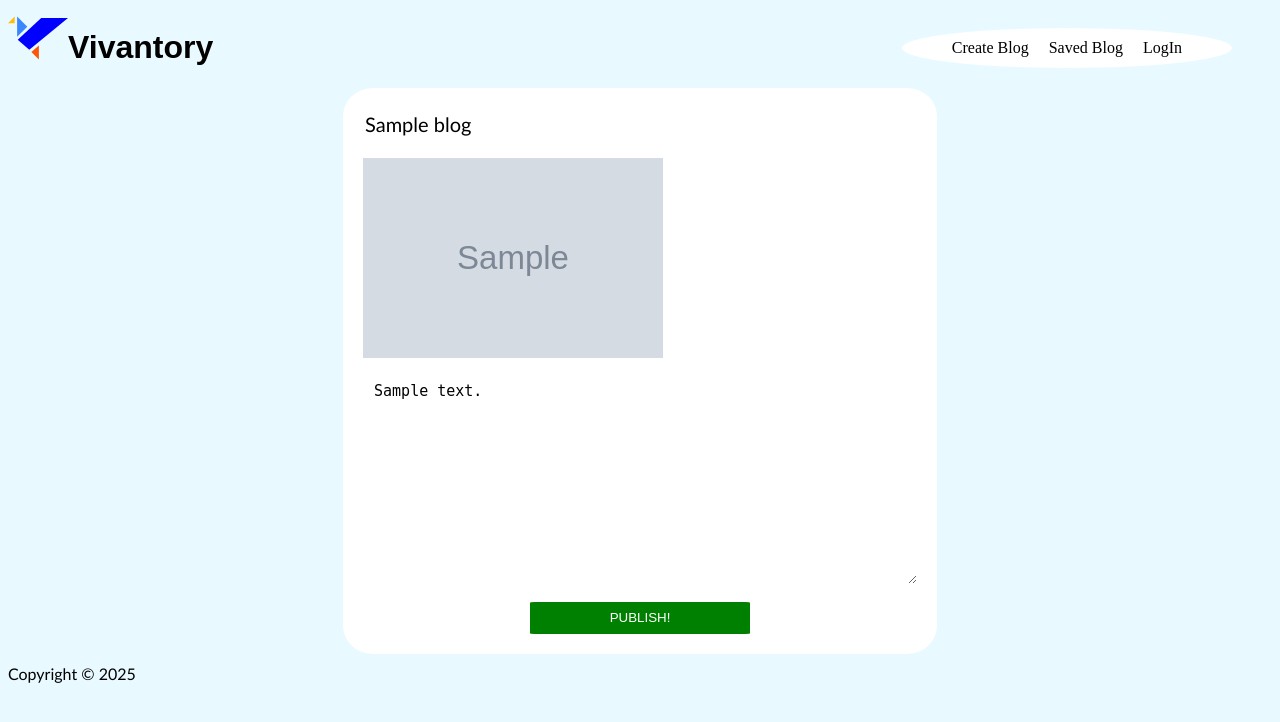
After one commit to tannu371/BlogSy, a Node project: template views/edit.ejs in a window 1280 px wide. The commit adds this page. Shown: the top 722 px of the page. Run offline with Node 20 templates, Linux system fonts and the light colour scheme; the template is opened without the code that fills it: most values are stand-ins (such as "Sample title", 1, 10 or a date in 2020); grey boxes marked "Sample" are stand-in pictures; some libraries are stand-ins or nearby versions.

Commit message:
back-end set with express-session and connet-sqlite3
Left work: uploaded image (profile edit create) is not rendered at run time, neither get uploaded. save button is not toggling it's color.

```diff
--- a/index.js
+++ b/index.js
@@ -1,64 +1,82 @@
 import express from "express";
+import session from "express-session";
 import { dirname } from "path";
 import { fileURLToPath } from "url";
 const __dirname = dirname(fileURLToPath(import.meta.url));
 
+const SQLiteStore = (await import("connect-sqlite3")).default(session);
+
 const app = express();
 const port = 3000;
 
+function generateId() {
+  return Math.floor(Math.random() * 100000000000);
+}
+
 app.use(express.static("public"));
 app.use(express.urlencoded({ extended: true }));
+app.use(
+  session({
+    store: new SQLiteStore(),
+    secret: "fuckU",
+    resave: false,
+    saveUninitialized: false,
+    cookie: { maxAge: 360000, secure: false },
+  })
+);
 
 var userList = [
   {
-    profile: "images/boy.jpg",
+    userId: 23542454,
+    profileImage: "/images/boy.jpg",
     username: "chinchinati34",
     email: "xyz@gmail.com",
     password: "123",
+    savedBlogIds: [],
   },
 ];
 
 var blogList = [
   {
-    username: "chinchinti34",
-    id: 2439284,
-    time: new Date(),
+    blogId: 543225543,
+    blogWriter: "chinchinti34",
+    time: "Fri Jul 18 2025 23:35:27 GMT+1200 (Gilbert Islands Time)",
     title: "The Art of Curating Your Life: From Chaos to Clarity",
     image: "/images/1.jpg",
     description:
       "Your life is more than a to-do list — it's a personal gallery of moments, priorities, and dreams. In this post, we explore how treating your life like a curated collection can help you gain clarity, focus on what matters, and let go of mental clutter. Start crafting a life that reflects you.",
   },
   {
-    username: "chinchinati34",
-    id: 32432545,
-    time: new Date(),
+    blogId: 43543245564,
+    blogWriter: "chinchinati34",
+    time: "Fri Jul 18 2025 23:35:27 GMT+1200 (Gilbert Islands Time)",
     title: "Inventory Your Joy: 10 Things That Quietly Make You Happy",
     image: "/images/2.jpg",
     description:
       "Happiness doesn’t always come with fireworks. Sometimes, it's in the quiet cup of tea, the sound of rain, or the playlist you forgot you loved. This post helps you discover (and document) your subtle joys — the everyday magic that makes life feel alive.",
   },
   {
-    username: "chinchinati34",
-    id: 23143245,
-    time: new Date(),
+    blogId: 43564545342,
+    blogWriter: "chinchinati34",
+    time: "Fri Jul 18 2025 23:35:27 GMT+1200 (Gilbert Islands Time)",
     title: "Vibrant Routines: How Small Habits Create Big Energy",
     image: "/images/3.jpg",
     description:
       "You don’t need a total life overhaul to feel better — just a few vibrant routines. From 5-minute check-ins to morning light rituals, learn how small, consistent habits can recharge your mind and create momentum that sticks.",
   },
   {
-    username: "chinchinati34",
-    id: 23425435,
-    time: new Date(),
+    blogId: 4353543654,
+    blogWriter: "chinchinati34",
+    time: "Fri Jul 18 2025 23:35:27 GMT+1200 (Gilbert Islands Time)",
     title: "Story Storage: How to Capture the Moments That Matter",
     image: "/images/4.jpg",
     description:
       "Life moves fast, but stories give it meaning. In this post, we share creative ways to capture and organize your experiences — from journaling methods to memory boxes and digital diaries. Make remembering part of your routine.",
   },
   {
-    username: "chinchinati34",
-    id: 3242425,
-    time: new Date(),
+    blogId: generateId(),
+    blogWriter: "chinchinati34",
+    time: "Fri Jul 18 2025 23:35:27 GMT+1200 (Gilbert Islands Time)",
     title: "Declutter Your Digital Life: A Guide to Vibrant Minimalism",
     image: "/images/5.jpg",
     description:
@@ -66,58 +84,74 @@ var blogList = [
   },
 ];
 
-function generateId() {
-  return Math.floor(Math.random() * 100000000000);
-}
-
-// get / login sign
-
+// homepage
 app.get("/", (req, res) => {
-  res.render("index.ejs", { blogList: blogList });
+  if (req.session.user) {
+    res.render("index.ejs", { user: req.session.user, blogList: blogList });
+  } else {
+    res.render("index.ejs", { blogList: blogList });
+  }
 });
 
+// get login page
 app.get("/logIn", (req, res) => {
   res.render("logIn.ejs");
 });
 
+// get signup page
 app.get("/signUp", (req, res) => {
   res.render("signUp.ejs");
 });
 
-app.get("/create", (req, res) => {
-  res.render("create.ejs");
+// logout and redirect to /
+app.get("/logout", (req, res) => {
+  req.session.destroy((err) => {
+    if (err) {
+      console.error("Error destroying session:", err);
+      res.status(500).send("Logout failed");
+    } else {
+      res.clearCookie("connect.sid"); // 🔐 Clear the session cookie
+      res.redirect("/");
+    }
+  });
 });
 
-// post signin login
+// blog view
+app.get("/blog/:blogId", (req, res) => {
+  const blog = blogList.find(
+    (blog) => blog.blogId === parseInt(req.params.blogId)
+  );
+  if (req.session.user) {
+    res.render("blogView.ejs", { user: req.session.user, blog: blog });
+  } else {
+    res.render("blogView.ejs", { blog: blog });
+  }
+});
 
-app.post("/submit", (req, res) => {
-  console.log(req.body);
-
-  const data = {
-    profile: req.body["profile"],
+// register/signup
+app.post("/register", (req, res) => {
+  const user = {
+    userId: generateId(),
+    profileImage: req.body["profile"],
     username: req.body["username"],
     email: req.body["email"],
     password: req.body["password"],
+    savedBlogIds: [],
   };
-
-  userList.push(data);
+  userList.push(user);
 
   res.render("logIn.ejs");
 });
 
+// login and redirect to /
 app.post("/", (req, res) => {
-  console.log(req.body);
-
-  const Username = req.body["username"];
-  const Password = req.body["password"];
-
-  const user = userList.find((user) => user.username == Username);
-
-  console.log(user);
+  const { username, password } = req.body;
+  const user = userList.find((user) => user.username == username);
 
   if (user) {
-    if (user.password === Password) {
-      res.render("index.ejs", { user: user, blogList: blogList });
+    if (user.password === password) {
+      req.session.user = user;
+      res.redirect("/");
     } else {
       res.render("logIn.ejs", { message: "Passwords Incorrect!" });
     }
@@ -126,55 +160,100 @@ app.post("/", (req, res) => {
   }
 });
 
+// get my blogs
 app.get("/:username", (req, res) => {
-  const user = userList.find((user) => user.username === req.params.username);
-  const userBlogList = blogList.filter(
-    (blog) => blog.username === req.params.username
-  );
+  const username = req.params.username;
+  const user = userList.find((user) => user.username === username);
+  const userBlogList = blogList.filter((blog) => blog.blogWriter === username);
+
   res.render("index.ejs", { user: user, blogList: userBlogList });
 });
 
-app.get("/blog/:id", (req, res) => {
-  const blog = blogList.find((blog) => blog.id === parseInt(req.params.id));
-  console.log(blog);
-  res.render("blogView.ejs", blog);
+// get create page
+app.get("/create/:userId", (req, res) => {
+  const user = userList.find(
+    (user) => user.userId === parseInt(req.params.userId)
+  );
+  res.render("create.ejs", { user: user });
 });
 
-app.post("/create", (req, res) => {
+// handle create data and back to /
+app.post("/create/:userId", (req, res) => {
+  const user = userList.find(
+    (user) => user.userId === parseInt(req.params.userId)
+  );
   const blog = {
-    id: generateId(),
+    blogId: generateId(),
+    blogWriter: user.username,
     time: new Date(),
     title: req.body["title"],
-    image: __dirname + req.body["image"],
+    image: req.body["image"],
     description: req.body["description"],
   };
   blogList.unshift(blog);
-  res.render("index.ejs", { blogList: blogList });
+  res.redirect("/");
 });
 
-app.get("/edit/:id", (req, res) => {
-  const blog = blogList.find((blog) => blog.id == parseInt(req.params.id));
+// get edit box
+app.get("/edit/:blogId", (req, res) => {
+  const blog = blogList.find(
+    (blog) => blog.blogId === parseInt(req.params.blogId)
+  );
+  const user = userList.find((user) => user.username === blog.blogWriter);
   console.log(blog);
-  res.render("create.ejs", { blog: blog });
+  res.render("edit.ejs", { blog: blog, user: user });
 });
 
-app.post("/edit/:id", (req, res) => {
+// post edited blog
+app.post("/edit/:blogId", (req, res) => {
   const blogIndex = blogList.findIndex(
-    (blog) => blog.id == parseInt(req.params.id)
+    (blog) => blog.blogId === parseInt(req.params.blogId)
   );
   blogList[blogIndex].title = req.body["title"];
-  blogList[blogIndex].image = __dirname + req.body["image"];
+  blogList[blogIndex].image = req.body["image"];
   blogList[blogIndex].description = req.body["description"];
   res.redirect("/");
 });
 
-app.post("/delete/:id", (req, res) => {
+// delete blog
+app.post("/delete/:blogId", (req, res) => {
   const blogIndex = blogList.findIndex(
-    (blog) => blog.id === parseInt(req.params.id)
+    (blog) => blog.blogId === parseInt(req.params.blogId)
   );
-  console.log(req.params.id);
-  console.log(blogIndex);
   blogList.splice(blogIndex, 1);
+  res.redirect("/");
+});
+
+// get all saved blogs
+app.get("/saved/:userId", (req, res) => {
+  const user = userList.find(
+    (user) => user.userId === parseInt(req.params.userId)
+  );
+  const savedBlogList = user.savedBlogIds.map((blogId) =>
+    blogList.find((blog) => blog.blogId === blogId)
+  );
+  console.log(savedBlogList);
+  res.render("index.ejs", { user: user, blogList: savedBlogList });
+});
+
+app.post("/save/:userId/:blogId", (req, res) => {
+  const blogId = parseInt(req.params.blogId);
+  const userIndex = userList.findIndex(
+    (user) => user.userId === parseInt(req.params.userId)
+  );
+  const user = userList[userIndex];
+  const savedBlogIds = userList[userIndex].savedBlogIds;
+
+  // toggle save
+  if (savedBlogIds !== null) {
+    if (!savedBlogIds.includes(blogId)) {
+      userList[userIndex].savedBlogIds.unshift(blogId);
+    } else {
+      const blogIdIndex = savedBlogIds.findIndex((id) => id === blogId);
+      userList[userIndex].savedBlogIds.splice(blogIdIndex, 1);
+    }
+  }
+
   res.redirect("/");
 });
 
--- a/package.json
+++ b/package.json
@@ -13,6 +13,8 @@
   "dependencies": {
     "body-parser": "^2.2.0",
     "ejs": "^3.1.10",
-    "express": "^5.1.0"
+    "express": "^5.1.0",
+    "express-session": "^1.18.2",
+    "connect-sqlite3": "^0.9.16"
   }
 }
--- a/public/main.css
+++ b/public/main.css
@@ -82,22 +82,22 @@ button:active {
 
 label {
   align-self: flex-start;
-  font-size: smaller;
 }
 
 input {
   color: black;
   width: 220px;
-  border-width: 0px 0px 1px;
+  border: white;
+  border-radius: 2%;
   line-height: 30px;
 }
 
 input:focus {
-  outline: none;
+  border: #3986ff;
 }
 
 form button {
-  background-color: #3a86ff;
+  background-color: #3986ff;
   border: #f8f8e1;
   border-radius: 10%;
   padding: 10px 30px;
@@ -161,8 +161,15 @@ h2 {
   background-color: #faf1e6;
 }
 
+.save-btn {
+  padding: 0;
+  margin: 0;
+  background-color: #faf1e6;
+  border: none;
+}
+
 .btn svg {
-  padding-right: 10px;
+  padding: 10px;
 }
 
 /* create/edit page  */
@@ -188,7 +195,7 @@ h2 {
 }
 
 textarea {
-  height: 250px;
+  height: 200px;
   width: 550px;
   border-width: 0px;
   font-size: 15px;
@@ -209,7 +216,7 @@ textarea:focus {
 /* view-blog  */
 
 .view-blog {
-  background-color:white;
+  background-color: white;
   display: flex;
   flex-direction: column;
   align-items: center;
--- a/public/main.js
+++ b/public/main.js
@@ -22,7 +22,8 @@ function validatePasswords() {
 }
 
 function renderImg(event) {
-  $("#outputImg").attr("src", URL.createObjectURL(event.target.files[0]));
+  console.log(event);
+  $(".outputImg").attr("src", URL.createObjectURL(event.target.files[0]));
 }
 
 var standard_message = $("#text-area").val();
@@ -33,4 +34,36 @@ $("#text-area").blur(function () {
   if ($(this).val() == "") $(this).val(standard_message);
 });
 
-const isLoggedIn = false;
+function generateMsg(e, x) {
+  e.preventDefault();
+  const msgElem = document.getElementById("msg");
+  if (x == 0) {
+    msgElem.textContent = "Please LogIn to Create your own blog!";
+  } else if (x == 1) {
+    msgElem.textContent = "Please LogIn to Save blogs and watch them later!";
+  }
+  setTimeout(() => {
+    msgElem.textContent = "";
+  }, 3000);
+}
+
+function changeColor() {}
+
+const saveSvgPaths = document.querySelectorAll(".save-btn path");
+
+saveSvgPaths.forEach((elem) => {
+  let currentColor = localStorage.getItem("savedColor") || "#000000";
+  elem.setAttribute("fill", currentColor);
+  elem.addEventListener("submit", async (e) => {
+    e.preventDefault();
+    const formData = new FormData(e.target);
+    // Send data silently
+    await fetch("/save", {
+      method: "post",
+      body: formData,
+    });
+    currentColor = currentColor === "#000000" ? "#D50B8B" : "#000000";
+    saveSvgPath.setAttribute("fill", currentColor);
+    localStorage.setItem("savedColor", currentColor);
+  });
+});
--- /dev/null
+++ b/views/edit.ejs
@@ -0,0 +1,16 @@
+<%- include("partials/header.ejs") %>
+
+    <div class="create">
+        <form action="/edit/<%= blog.blogId %>" method="post">
+            <input id="title-input" type="text" name="title" value="<%= blog.title %>"> <br>
+            <label for="imageInp"> <img class="outputImg" src=<%=blog.image %> height="200" width="300"> </label>
+            <input id="imageInp" type="file" name="image" accept="image/*" style="display: none;"
+                onchange="renderImg(event)">
+            <br>
+            <textarea name="description"> <%= blog.description %>
+                                        </textarea> <br>
+            <input id="publish_btn" type="submit" value="PUBLISH!">
+        </form>
+    </div>
+
+    <%- include("partials/footer.ejs") %>
--- a/views/logIn.ejs
+++ b/views/logIn.ejs
@@ -3,7 +3,7 @@
     <div class="auth">
         <div class="left">
             <h1>Welcome Back!</h1>
-            <img src="images/welcome.png" height="300px" alt="">
+            <img src="/images/welcome.png" height="300px" alt="">
         </div>
 
 
@@ -11,7 +11,7 @@
 
             <div class="hi">
                 <label>Username</label> <br />
-                <input type="text" name="username" placeholder="chinchinati34" required>
+                <input type="text" id="username" name="username" placeholder="chinchinati34" required>
             </div>
 
             <div>
--- a/views/partials/footer.ejs
+++ b/views/partials/footer.ejs
@@ -7,7 +7,7 @@
 
 
 <script src="https://ajax.googleapis.com/ajax/libs/jquery/3.7.1/jquery.min.js"></script>
-<script src="main.js" charset="utf-8"></script>
+<script src="/main.js" charset="utf-8"></script>
 </body>
 
 </html>
--- a/views/partials/header.ejs
+++ b/views/partials/header.ejs
@@ -17,7 +17,7 @@
     <main>
         <div id="header">
             <div id="logo">
-                <svg height="60px" width="60px" version="1.1" id="Capa_1" xmlns="http://www.w3.org/2000/svg"
+                <a href="/"><svg height="60px" width="60px" version="1.1" id="Capa_1" xmlns="http://www.w3.org/2000/svg"
                         xmlns:xlink="http://www.w3.org/1999/xlink" viewBox="0 0 290.873 290.873" xml:space="preserve">
                         <g>
                             <polygon style="fill:#3A86FF;"
@@ -27,24 +27,26 @@
                             <polygon style="fill:blue;"
                                 points="103.066,202.799 47.216,153.823 160.968,48.77 290.873,48.77 	" />
                         </g>
-                </svg>
+                    </svg></a>
                 <h1><a href="/"> Vivantory </a></h1>
             </div>
+            <p style="color: red; text-align:center; margin:1%" id="msg"></p>
             <div class="nav-links">
-                <a href="/create" id="create-link">Create Blog</a>
-                <a href="/saved">Saved Blog</a>
                 <% if(locals.user) { %>
-                    <label for="imageInp"> <img src="<%= user.profile %>" height="70px" widht="70px"> </label>
+                    <a href="/create/<%= user.userId %>" id="create-link">Create Blog</a>
+                    <a href="/saved/<%= user.userId %>" id="save-link">Saved Blog</a>
+                    <label for="imageInp"> <img src="<%= user.profileImage %>" height="70px" widht="70px"> </label>
                     <input id="imageInp" type="file" name="profile" accept="image/*" style="display: none;">
                     <p style="text-align:center;">
                         <a href="/<%=  user.username %>" id="username">
                             <%= user.username %>
                         </a>
                     </p>
-                    <a href="/">LogOut</a>
+                    <a href="/logout">LogOut</a>
                     <% } else { %>
+                        <a href="" onclick="generateMsg(event, 0)">Create Blog</a>
+                        <a href="" onclick="generateMsg(event, 1)">Saved Blog</a>
                         <a href="/logIn">LogIn</a>
                         <% } %>
             </div>
         </div>
-        <p style="color: red; text-align:center" id="create-msg"></p>
```
Also changed, not shown: views/blogView.ejs (+5 -10 lines), views/create.ejs (+12 -27 lines), views/index.ejs (+21 -15 lines), views/signUp.ejs (+5 -5 lines), 2 other files. Lines whose indentation alone changed are shown as unchanged.
